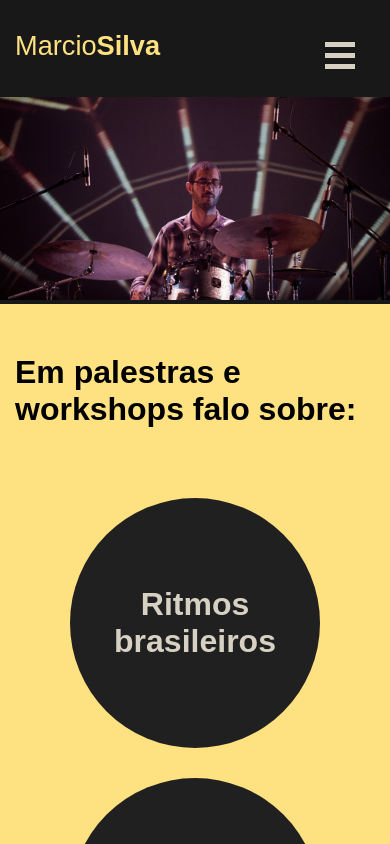
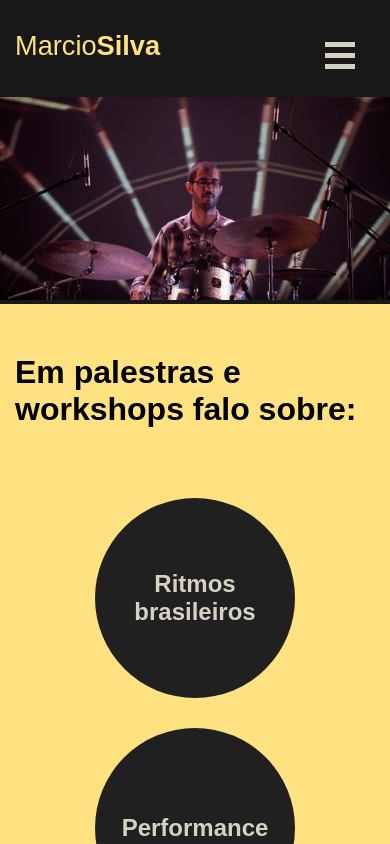
Before and after one commit to rebecarivas/next-drummer-website, a Next.js app: page / in a window 390 px wide. Shown: the top 844 px of the page. Built offline with nearby package versions, Linux system fonts and the light colour scheme.

Commit message:
ajusta estilo de responsividade do componente workshop

```diff
--- a/src/Components/Home/workshop.js
+++ b/src/Components/Home/workshop.js
@@ -52,6 +52,9 @@ const Wrapper = styled.div`
   p {
     font-size: 2rem;
     font-weight: bold;
+  }
+  @media (max-width: 992px) {
+    height: auto;
   }
 `;
 const BoxWrapper = styled.div`
@@ -115,8 +118,11 @@ const Box = styled.div`
   }
   @media (max-width: 992px) {
     margin-bottom: 30px;
+    width: 200px;
+    height: 200px;
     p {
       text-align: center;
+      font-size: 1.5rem;
     }
   }
 `;
```
